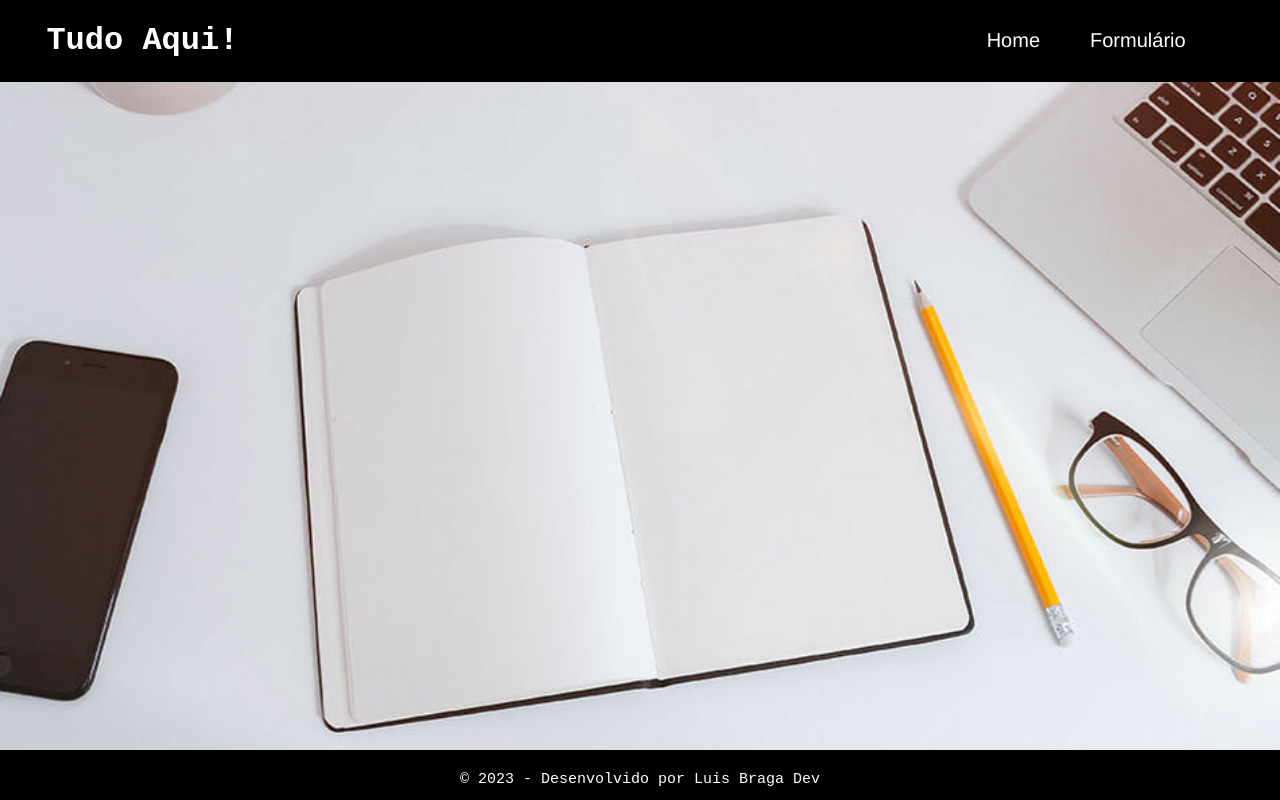
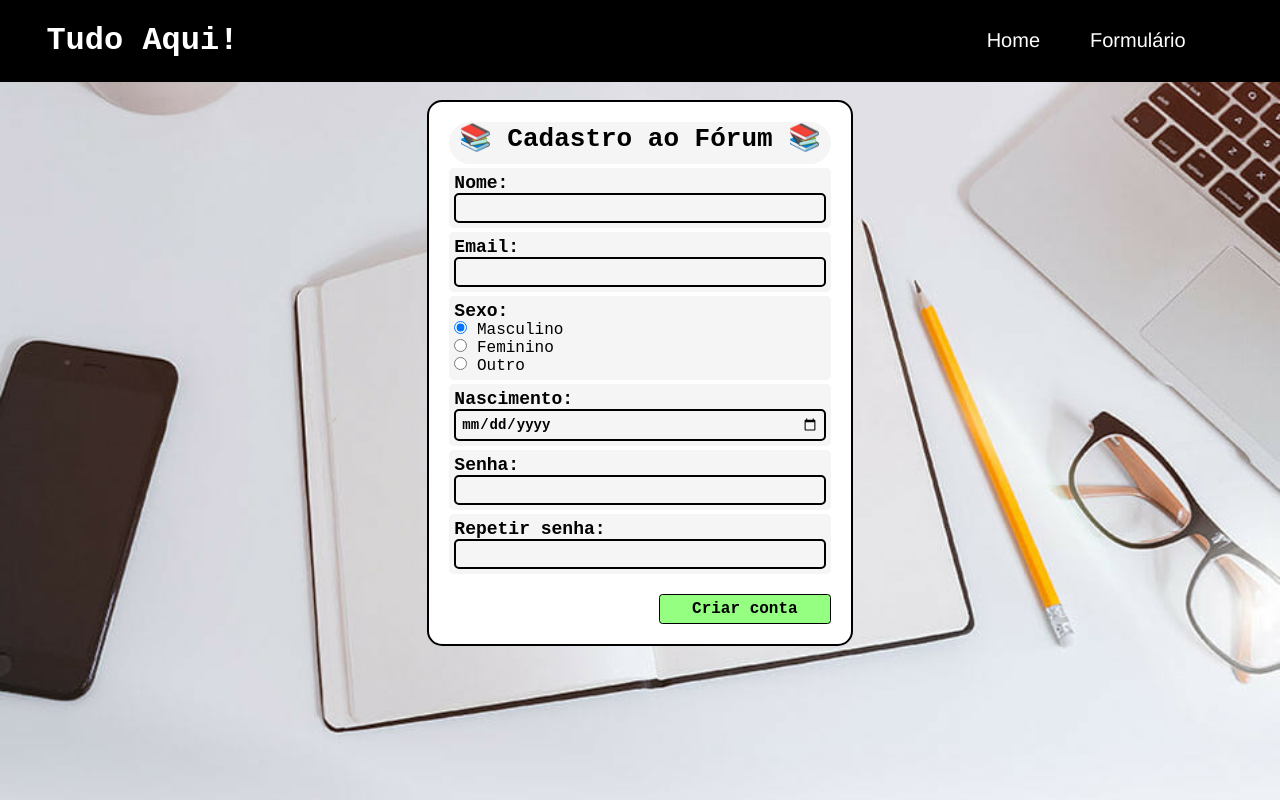
Before and after one commit to LuisBraga31/projetotudoaqui.github.io, a plain HTML site: page pages/formulario.html in a window 1280 px wide. Shown: the top 800 px of the page. Drawn offline with Linux system fonts and the light colour scheme.

Commit message:
Criando o formulário e iniciando a página de login ao fórum

```diff
--- a/css/formulario.css
+++ b/css/formulario.css
@@ -1,8 +1,114 @@
 main {
-    height: calc(100vh - 50px);
+    height: 130vh;
 
     background-image: url("../img/plano-estudos.jpg");
     background-attachment: fixed;
     background-repeat: no-repeat;
     background-size: cover;
+
 }
+
+#section-forms {
+    display: flex;
+    justify-content: center;
+    align-items: top;
+    padding: 100px;
+}
+
+.formulario {
+    background-color: white;
+    display: flex;
+    flex-direction: column;
+    justify-content: center;
+    align-items: start;
+    gap: 4px;
+    padding: 20px;
+    border: 2px solid black;
+    border-radius: 15px;
+}
+
+.form-header {
+    width: 100%;
+    display: flex;
+    justify-content: center;
+    align-items: center;
+    font-size: 26px;
+    padding: 0px 10px 10px 10px;
+    background-color: whitesmoke;
+    border-radius: 25px;
+}
+
+.form-header p {
+    text-align: center;
+    color: black;
+    font-weight: bold;
+}
+
+form > label {
+    display: flex;
+    flex-direction: column;
+    width: 100%;
+    color: black;
+    font-weight: bold;
+    font-size: 18px;
+    background-color: whitesmoke;
+    padding: 5px;
+    border-radius: 5px;
+}
+
+input {
+    font-size: 14px;
+    font-weight: bold;
+    padding: 5px;
+    background-color: transparent;
+    border-radius: 5px;
+    color: black;
+    border: 2px solid black;
+}
+
+input:focus {
+    outline: none;
+    border: 2px solid lightgrey;
+}
+
+.box-select {
+    width: 100%;
+    display: flex;
+    flex-direction: column;
+    background-color: whitesmoke;
+    padding: 5px;
+    border-radius: 5px;
+}
+
+.box-select p {
+    font-weight: bold;
+    font-size: 18px;
+    color: black;
+}
+
+.select-item label {
+    color: black;
+}
+
+.form-button {
+    width: 100%;
+    display: flex;
+    justify-content: end;
+    align-items: center;
+}
+
+.form-button button{
+    padding: .3em 2em;
+    background-color: rgb(148, 255, 129);
+    color: black;
+    margin-top: 1em;
+    font-weight: bold;
+    font-size: 1em;
+    cursor: pointer;
+    border: 1px solid black;
+    border-radius: 3.5px;
+}
+
+form > label > small {
+    display: none;
+}
--- a/pages/formulario.html
+++ b/pages/formulario.html
@@ -32,10 +32,63 @@
 
         <section id="section-forms">
 
+            <form type="submit" class="formulario">
 
+                <div class="form-header">
+                  <p> 📚 Cadastro ao Fórum 📚 </p>
+                </div>
 
+                <label>
+                  Nome:
+                  <input id="firstName" type="text" required minlength="4" maxlength="20">
+                  <small>Preencha o nome corretamente</small>
+                </label>
 
+                <label>
+                  Email:
+                  <input id="email" type="email" required minlength="6">
+                  <small>Preencha o email corretamente</small>
+                </label>
 
+                <div class="box-select">
+                    <p> Sexo: </p>
+                    <div class="select-item">
+                        <input type="radio" id="m" value="m" name="sexo" checked>
+                        <label for="m">Masculino</label>
+                    </div>
+                    <div class="select-item">
+                        <input type="radio" id="f" value="f" name="sexo">
+                        <label for="f">Feminino</label>
+                    </div>
+                    <div class="select-item">
+                        <input type="radio" id="o" value="o" name="sexo">
+                        <label for="o">Outro</label>
+                    </div>
+                </div>
+
+                <label>
+                    Nascimento:
+                    <input id="date" type="date" required minlength="8">
+                    <small> Criar senha com 8 caracteres </small>
+                </label>
+
+                <label>
+                  Senha:
+                  <input id="password" type="password" required minlength="8">
+                  <small> Criar senha com 8 caracteres </small>
+                </label>
+
+                <label>
+                  Repetir senha:
+                  <input id="passwordRepeat" type="password" required>
+                  <small>Senhas não conferem</small>
+                </label>
+
+                <div class="form-button">
+                    <button id="buttonRegister" > Criar conta </button>
+                </div>
+
+            </form>
 
         </section>
 
```
Also changed, not shown: pages/login.html (added, +61 -0 lines).
